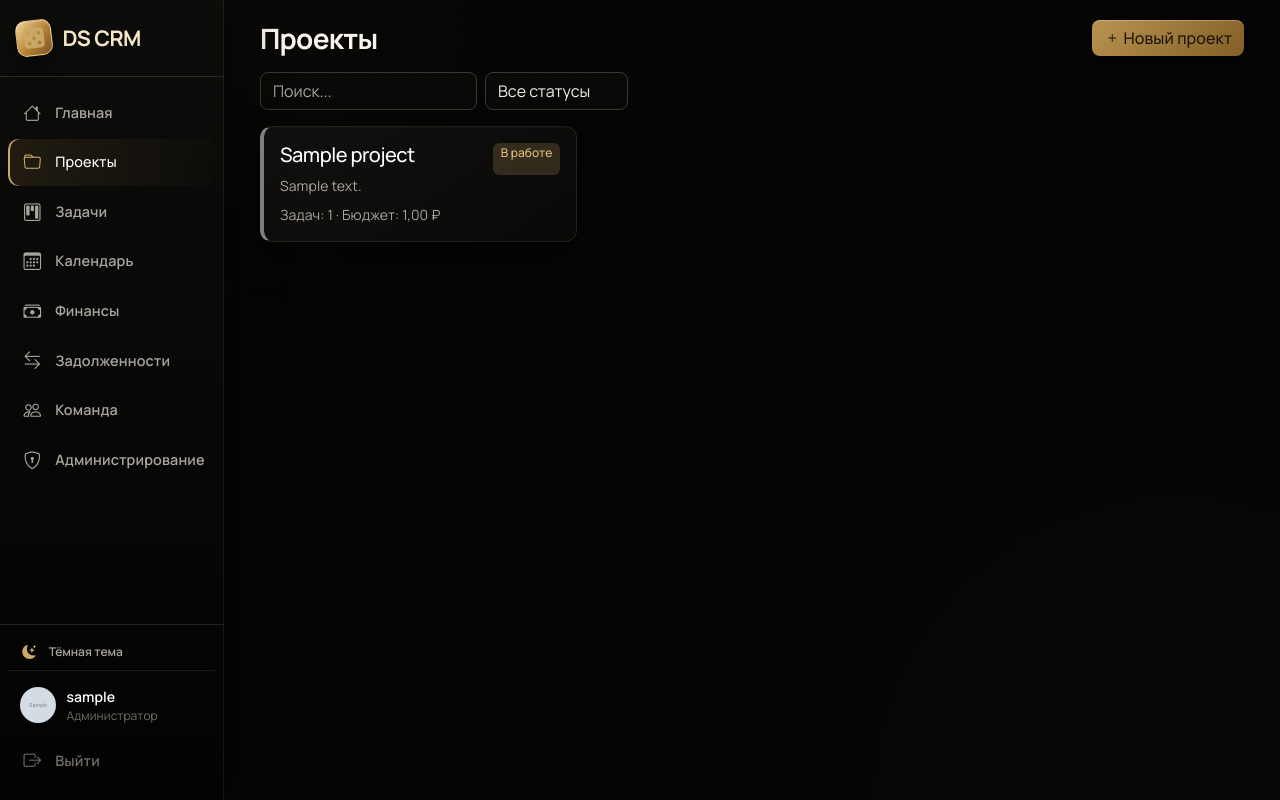
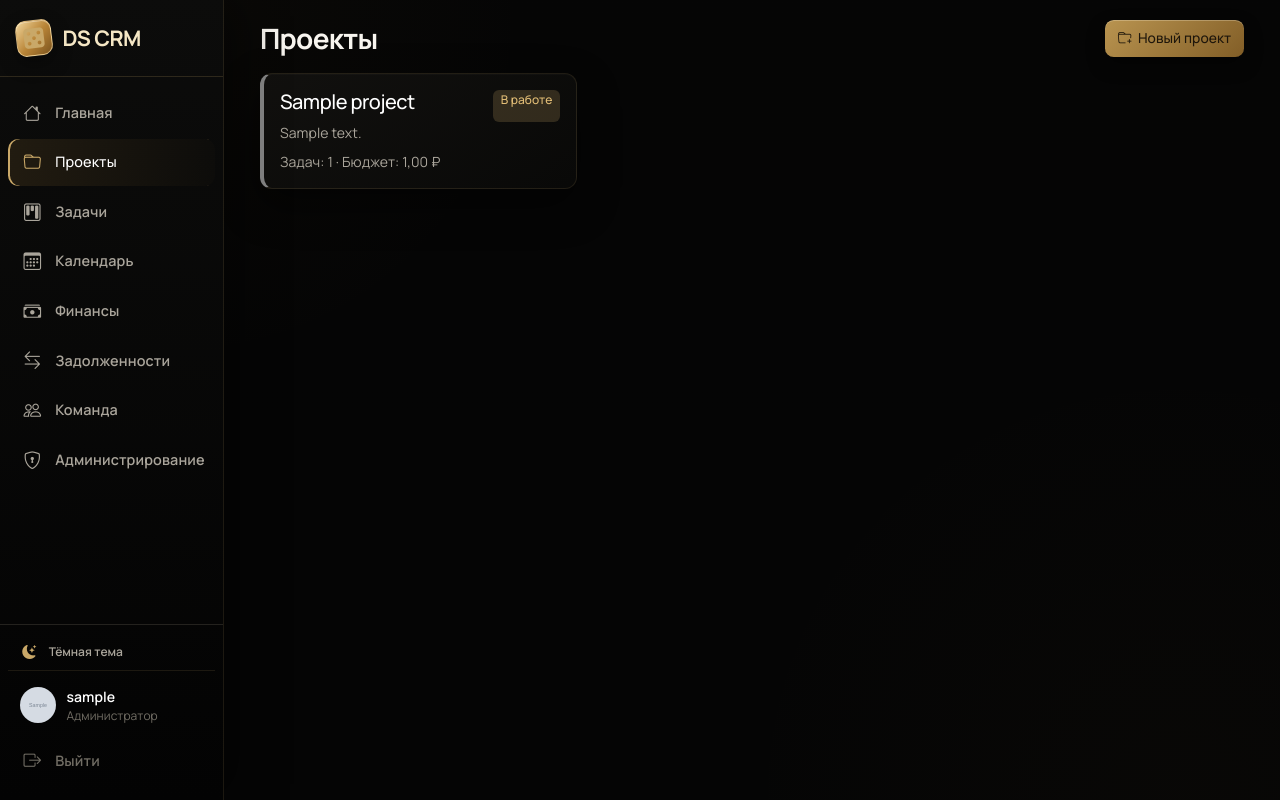
Before and after one commit to Enotas51/CRMDicescream, a Django app: page /projects/ in a window 1280 px wide. Run offline with Django 5.2, Linux system fonts and the light colour scheme; a user stored in the database is signed in; tables that the repository leaves empty hold one stand-in row (values such as "Sample post"); grey boxes marked "Sample" are stand-in pictures.

Commit message:
Simplify project list controls

```diff
--- a/projects/views.py
+++ b/projects/views.py
@@ -47,14 +47,7 @@ class ProjectListView(ApprovedUserMixin, ListView):
   paginate_by = 20
 
   def get_queryset(self):
-    qs = Project.objects.prefetch_related('members', 'tasks', 'equipment')
-    status = self.request.GET.get('status')
-    if status:
-      qs = qs.filter(status=status)
-    search = self.request.GET.get('q')
-    if search:
-      qs = qs.filter(name__icontains=search)
-    return qs
+    return Project.objects.prefetch_related('members', 'tasks', 'equipment')
 
 
 class ProjectDetailView(ApprovedUserMixin, DetailView):
--- a/static/css/app.css
+++ b/static/css/app.css
@@ -230,6 +230,18 @@ h1, h2, h3, h4, h5, h6,
 
 .debt-create-label-short { display: none; }
 .debt-detail-delete i { margin-right: 0.2rem; }
+.project-create-label-short { display: none; }
+.project-create-button {
+  display: inline-flex;
+  align-items: center;
+  gap: 0.4rem;
+  padding: 0.5rem 0.8rem;
+  border-radius: 0.55rem;
+  box-shadow: 0 5px 14px rgba(184, 138, 59, 0.16);
+  font-size: 0.86rem;
+  transition: transform 0.15s ease, box-shadow 0.15s ease;
+}
+.project-create-button:hover { transform: translateY(-1px); box-shadow: 0 8px 18px rgba(184, 138, 59, 0.25); }
 @media (max-width: 575.98px) {
   .debt-list-header { flex-wrap: nowrap !important; gap: 0.65rem !important; }
   .debt-list-header .h3 { min-width: 0; font-size: 1.3rem; }
@@ -242,6 +254,11 @@ h1, h2, h3, h4, h5, h6,
   }
   .debt-create-label-full { display: none; }
   .debt-create-label-short { display: inline; }
+  .project-list-header { flex-wrap: nowrap !important; gap: 0.65rem !important; }
+  .project-list-header .h3 { min-width: 0; font-size: 1.3rem; }
+  .project-create-button { flex: 0 0 auto; padding: 0.42rem 0.6rem; font-size: 0.78rem; white-space: nowrap; }
+  .project-create-label-full { display: none; }
+  .project-create-label-short { display: inline; }
   .debt-list-table .debt-list-col-hide-mobile { display: none; }
   .debt-list-table th,
   .debt-list-table td { padding: 0.72rem 0.45rem; }
--- a/templates/base.html
+++ b/templates/base.html
@@ -24,7 +24,7 @@
   <link href="https://fonts.googleapis.com/css2?family=Cormorant+Garamond:wght@600;700&family=Manrope:wght@400;500;600;700;800&display=swap" rel="stylesheet">
   <link href="https://cdn.jsdelivr.net/npm/bootstrap@5.3.3/dist/css/bootstrap.min.css" rel="stylesheet">
   <link href="https://cdn.jsdelivr.net/npm/bootstrap-icons@1.11.3/font/bootstrap-icons.min.css" rel="stylesheet">
-  <link href="{% static 'css/app.css' %}?v=20261015-9" rel="stylesheet">
+  <link href="{% static 'css/app.css' %}?v=20261015-10" rel="stylesheet">
   <script src="https://unpkg.com/htmx.org@2.0.4"></script>
   {% block extra_head %}{% endblock %}
 </head>
--- a/templates/projects/list.html
+++ b/templates/projects/list.html
@@ -2,21 +2,10 @@
 {% block title %}Проекты{% endblock %}
 {% block content %}
 <div class="container-fluid">
-  <div class="d-flex justify-content-between align-items-center mb-3 flex-wrap gap-2">
+  <div class="d-flex justify-content-between align-items-center mb-3 flex-wrap gap-2 project-list-header">
     <h1 class="h3 mb-0">Проекты</h1>
-    {% if user.can_edit %}<a href="{% url 'projects:create' %}" class="btn btn-primary"><i class="bi bi-plus"></i> Новый проект</a>{% endif %}
+    {% if user.can_edit %}<a href="{% url 'projects:create' %}" class="btn btn-primary project-create-button"><i class="bi bi-folder-plus"></i><span class="project-create-label-full">Новый проект</span><span class="project-create-label-short">Новый</span></a>{% endif %}
   </div>
-  <form class="row g-2 mb-3" method="get">
-    <div class="col-auto"><input type="search" name="q" value="{{ request.GET.q }}" class="form-control" placeholder="Поиск..."></div>
-    <div class="col-auto">
-      <select name="status" class="form-select" onchange="this.form.submit()">
-        <option value="">Все статусы</option>
-        {% for val, label in view.model.status.field.choices %}
-        <option value="{{ val }}" {% if request.GET.status == val %}selected{% endif %}>{{ label }}</option>
-        {% endfor %}
-      </select>
-    </div>
-  </form>
   <div class="row g-3">
     {% for project in projects %}
     <div class="col-md-6 col-xl-4">
```
